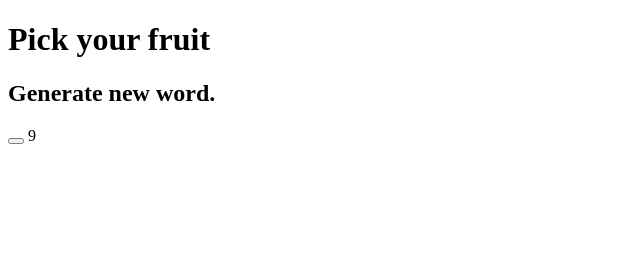
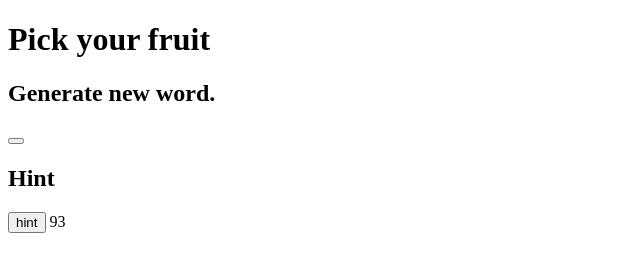
Before and after one commit to MCygert/Hangman, a plain HTML site: page index.html in a window 1280 px wide. Shown: the whole page, without its empty margins (0-640 px from the left). Drawn offline with Linux system fonts and the light colour scheme; no server answers.

Commit message:
Fix limit on hints

```diff
--- a/fetchWords.js
+++ b/fetchWords.js
@@ -3,7 +3,7 @@ let randomWord;
 let inputContainer = null;
 let spanContainer = null;
 let tries = 9;
-
+let hintNumber = 3;
 
 function getData() {
 
@@ -78,13 +78,20 @@ function renderInputBoxes() {
 
 function getHint() {
     let inputBoxes = document.getElementById('inputBoxes').children;
+    if (hintNumber <= 0) {
+        alert("You are out of hints")
+    } else {
         for (let i = 0; i < inputBoxes.length; i++) {
+
             if (inputBoxes[i].className === 'incorrectAnswer' ||
                 inputBoxes[i].className === 'badPositionAnswer' ||
                 inputBoxes[i].className === '') {
-            inputBoxes[i].innerHTML = randomWord[i];
+                inputBoxes[i].value = randomWord[i];
                 inputBoxes[i].className = 'correctAnswer'
+                hintNumber--;
+                hintsNode.nodeValue = hintNumber.toString();
                 return null;
+            }
         }
     }
 }
@@ -111,4 +118,6 @@ function createSpanPlaces() {
 }
 
 let triesNode = document.createTextNode(tries.toString());
+let hintsNode = document.createTextNode(hintNumber.toString());
 document.getElementById("information").appendChild(triesNode)
+document.getElementById("information").appendChild(hintsNode)
--- a/index.html
+++ b/index.html
@@ -13,7 +13,10 @@
 <div id="information">
     <h2>Generate new word.</h2>
     <button onclick="createInputBoxes()"></button>
+    <h2>Hint</h2>
+    <button onclick="getHint()">hint</button>
 </div>
+
 </body>
 <script type="text/javascript" src="fetchWords.js"></script>
 </html>
```
Lines whose indentation alone changed are shown as unchanged.
